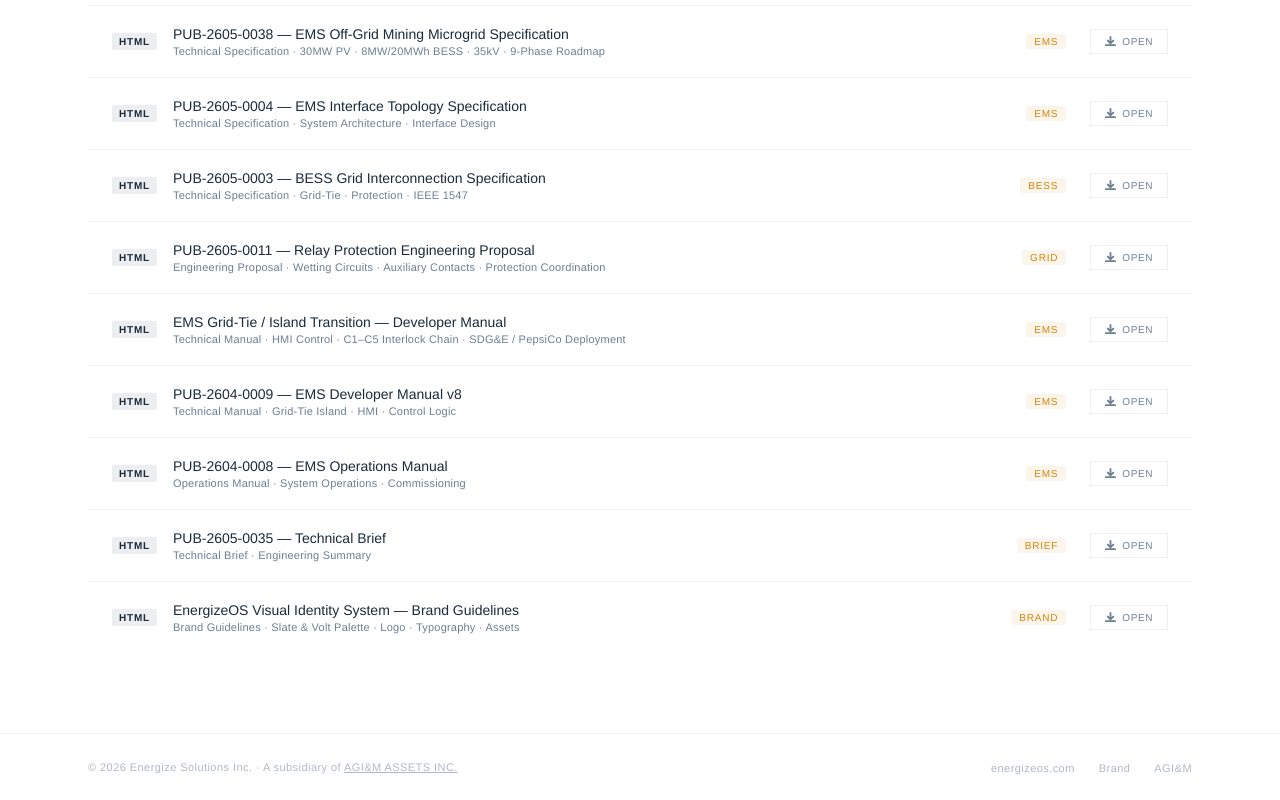
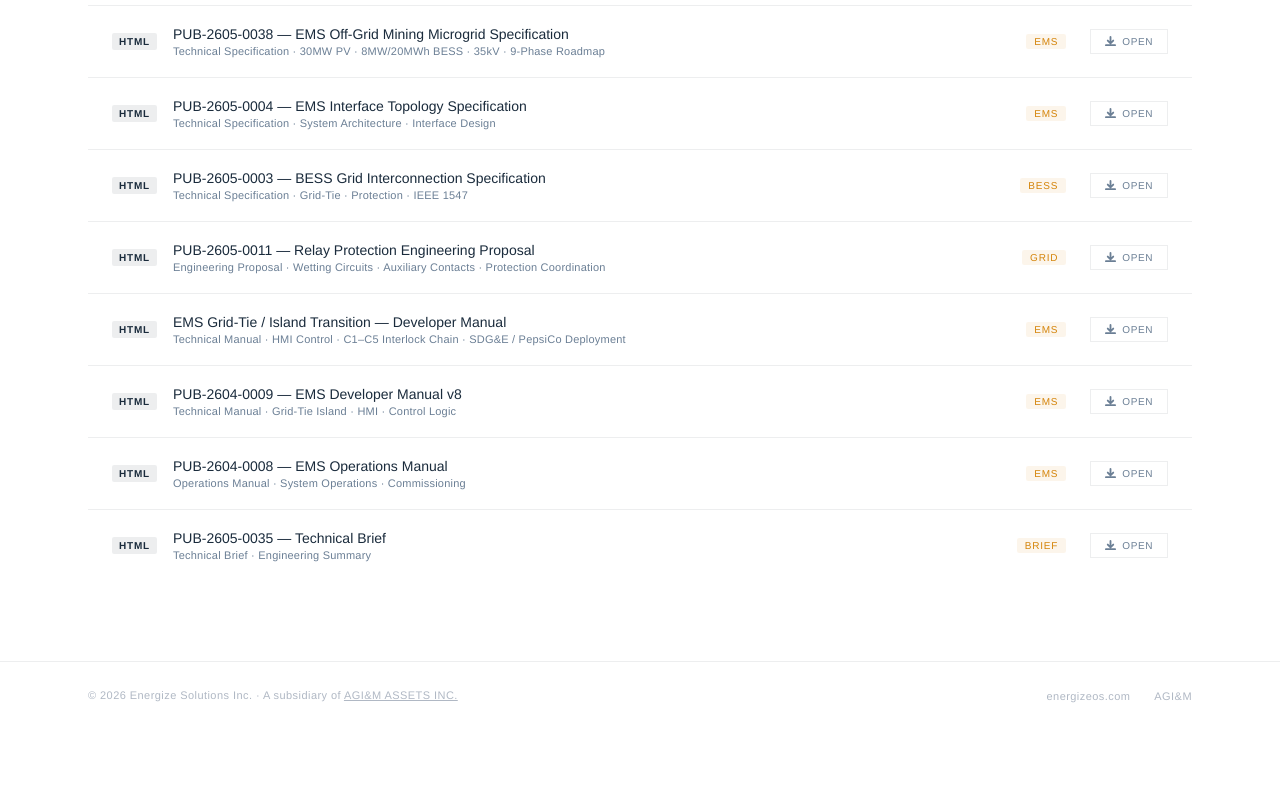
Before and after one commit to enxpower/docs-energize-v2, a plain HTML site: page index.html in a window 1280 px wide. Shown: the part 664-1464 px from the top of the page. After the commit the page ends 1392 px from the top, so only its background shows below. Drawn offline with Linux system fonts and the light colour scheme.

Commit message:
fix: remove VI links from public docs portal

```diff
--- a/index.html
+++ b/index.html
@@ -100,7 +100,6 @@ a{color:inherit;text-decoration:none}
     </a>
     <div class="nav-right">
       <a href="https://energizeos.com" class="nav-link">← Main Site</a>
-      <a href="/vi/" class="nav-link">Brand</a>
     </div>
   </div>
 </nav>
@@ -240,17 +239,6 @@ a{color:inherit;text-decoration:none}
         <div class="dl-btn"><svg viewBox="0 0 12 12"><path d="M6 1v7M3 5l3 3 3-3M1 10h10"/></svg>Open</div>
       </a>
 
-      <a class="doc-item" href="/vi/" data-cat="brief" data-title="Visual Identity System Brand Guidelines">
-        <div class="doc-left">
-          <span class="doc-ext html">HTML</span>
-          <div class="doc-info">
-            <div class="doc-title">EnergizeOS Visual Identity System — Brand Guidelines</div>
-            <div class="doc-meta">Brand Guidelines · Slate &amp; Volt Palette · Logo · Typography · Assets</div>
-          </div>
-        </div>
-        <span class="doc-tag">Brand</span>
-        <div class="dl-btn"><svg viewBox="0 0 12 12"><path d="M6 1v7M3 5l3 3 3-3M1 10h10"/></svg>Open</div>
-      </a>
 
     </div>
     <div class="no-results" id="noResults">No documents match your search.</div>
@@ -262,7 +250,6 @@ a{color:inherit;text-decoration:none}
     <span class="foot-copy">© <span id="yr"></span> Energize Solutions Inc. · A subsidiary of <a href="https://agim.ca" style="color:#b0b8c4;text-decoration:underline">AGI&M ASSETS INC.</a></span>
     <ul class="foot-links">
       <li><a href="https://energizeos.com">energizeos.com</a></li>
-      <li><a href="/vi/">Brand</a></li>
       <li><a href="https://agim.ca">AGI&M</a></li>
     </ul>
   </div>
```
